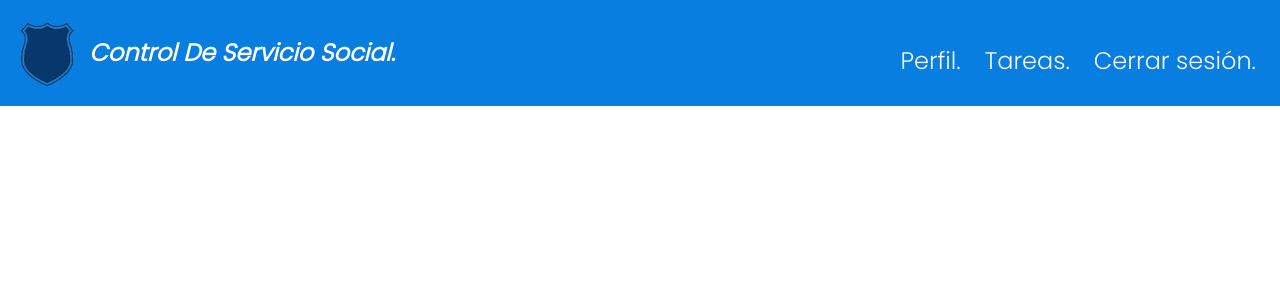
After one commit to Frankgmv/Control-servicio-social, a PHP site: page /Vista/perfiles/estudiante/perfil_estudiante.php in a window 1280 px wide. The commit adds this page. Shown: the top 300 px of the page. Run offline with PHP 8.4, Linux system fonts and the light colour scheme; some libraries are stand-ins or nearby versions.

```diff
--- a/Controlador/RecogerDatos/_admin/datos.php
+++ b/Controlador/RecogerDatos/_admin/datos.php
@@ -5,3 +5,5 @@ include "../../../Modelo/conexion_db.php";
 $id = $_SESSION['id'];
 
 echo $id;
+
+header("../../../Vista/perfiles/_admin/perfil_admin.php");
--- a/Controlador/RecogerDatos/directivo/datos.php
+++ b/Controlador/RecogerDatos/directivo/datos.php
@@ -20,3 +20,7 @@ if(isset($_SESSION['id'])){
 
 
 }
+
+header("../../../Vista/perfiles/directivo/perfil_directivo.php");
+
+// include "../../../Vista/perfiles/directivo/perfil_directivo.php";
--- a/Controlador/RecogerDatos/estudiante/datos.php
+++ b/Controlador/RecogerDatos/estudiante/datos.php
@@ -21,7 +21,6 @@ class Estudiante
 
     // métodos
 }
-
 ';
 
 include_once "../../../Modelo/conexion_db.php";
@@ -50,4 +49,6 @@ if (isset($_SESSION['id'])) {
 
 // $Datos_estudiante = new Estudiante();
 
-header("Location:../../../Vista/perfiles/perfil_estudiante.php");
+header("Location:../../../Vista/perfiles/estudiante/perfil_estudiante.php");
+
+// include "../../../Vista/perfiles/estudiante/perfil_estudiante.php":
--- /dev/null
+++ b/Vista/perfiles/estudiante/perfil_estudiante.php
@@ -0,0 +1,74 @@
+<?php
+// include_once "../../Controlador/RecogerDatos/estudiante/datos.php";
+session_start();
+?>
+
+<!DOCTYPE html>
+<html lang="en">
+
+<head>
+    <link rel="stylesheet" href="//cdn.jsdelivr.net/npm/alertifyjs@1.13.1/build/css/themes/default.min.css" />
+    <link rel="stylesheet" href="//cdn.jsdelivr.net/npm/alertifyjs@1.13.1/build/css/alertify.min.css" />
+    <link href="https://fonts.googleapis.com/css2?family=Poppins:wght@300&display=swap" rel="stylesheet">
+    <link rel="shortcut icon" href="../../../Controlador/includes/recursos/faviivon.ico" type="image/x-icon">
+    <link rel="stylesheet" href="../../../Vista/custome_bootstrap/style.css">
+    <title>Perfil</title>
+    <meta charset="UTF-8">
+    <meta http-equiv="X-UA-Compatible" content="IE=edge">
+    <meta name="viewport" content="width=device-width, initial-scale=1.0">
+    <link rel="stylesheet" href="https://cdnjs.cloudflare.com/ajax/libs/font-awesome/6.1.1/css/all.min.css" integrity="sha512-KfkfwYDsLkIlwQp6LFnl8zNdLGxu9YAA1QvwINks4PhcElQSvqcyVLLD9aMhXd13uQjoXtEKNosOWaZqXgel0g==" crossorigin="anonymous" referrerpolicy="no-referrer" />
+</head>
+
+<body>
+    <header>
+
+        <nav class="container-fluid navbar navbar-expand-lg navbar-dark bg-primary  ">
+            <a class="navbar-brand" href="#">
+                <div class="row">
+
+                    <div class="col-auto text-start d-inline">
+                        <img src="../../../Controlador/includes/recursos/img-cabecera.png" class="i" width="auto" height="80" alt="logo sistema">
+                    </div>
+                    <h4 class="col-auto d-flex  align-items-center justify-content-start p-0 m-0 text-capitalize">
+                        <strong class="d-none d-sm-block"><em> control de servicio social.</em></strong>
+                        <strong class="d-block d-sm-none"><em> Control De S. S.</em></strong>
+                    </h4>
+                </div>
+            </a>
+            <button class="navbar-toggler me-4" data-bs-target="#navegacion" data-bs-toggle="collapse" aria-controls="navegacion" aria-expanded="false" aria-label="menu de navegacion">
+                <span class="navbar-toggler-icon"></span>
+            </button>
+            <div id="navegacion" class="justify-content-lg-end collapse navbar-collapse ">
+                <ul class="h4 navbar-nav  mt-3">
+                    <!-- list-group-horizontal en el ul para abrir horizontal  -->
+                    <li class="nav-item text-start mx-1   text-capitalize">
+                        <a class=" text-light nav-link active   d-sm-inline  d-md-inline " href="/">Perfil.</a>
+                    </li>
+                    <li class="nav-item text-start mx-1   ">
+                        <a class="text-light nav-link active   d-sm-inline  d-md-inline" href="/">Tareas.</a>
+                        </a>
+                    </li>
+                    <li class="nav-item text-start mx-1   ">
+                        <a class="text-light nav-link active   d-sm-inline  d-md-inline" href="/">Cerrar sesión.</a>
+                        </i>
+                </ul>
+            </div>
+        </nav>
+    </header>
+    <main>
+
+    </main>
+    <!-- footer -->
+    <footer class="mt-3">
+    </footer>
+
+
+
+    <script src="https://cdn.jsdelivr.net/npm/@popperjs/core@2.9.2/dist/umd/popper.min.js" integrity="sha384-IQsoLXl5PILFhosVNubq5LC7Qb9DXgDA9i+tQ8Zj3iwWAwPtgFTxbJ8NT4GN1R8p" crossorigin="anonymous"></script>
+    <script src="https://code.jquery.com/jquery-3.3.1.slim.min.js" integrity="sha384-q8i/X+965DzO0rT7abK41JStQIAqVgRVzpbzo5smXKp4YfRvH+8abtTE1Pi6jizo" crossorigin="anonymous"></script>
+    <script src="https://cdn.jsdelivr.net/npm/bootstrap@5.0.2/dist/js/bootstrap.bundle.min.js " integrity="sha384-MrcW6ZMFYlzcLA8Nl+NtUVF0sA7MsXsP1UyJoMp4YLEuNSfAP+JcXn/tWtIaxVXM " crossorigin="anonymous "></script>
+    <script src="//cdn.jsdelivr.net/npm/alertifyjs@1.13.1/build/alertify.min.js"></script>
+    <script src="https://unpkg.com/sweetalert/dist/sweetalert.min.js"></script>
+</body>
+
+</html>
```
Also changed, not shown: Vista/perfiles/perfil_estudiante.php (deleted, +0 -23 lines), Vista/perfiles/_admin/perfil_admin.php (added), Vista/perfiles/directivo/perfil_directivo.php (added).
